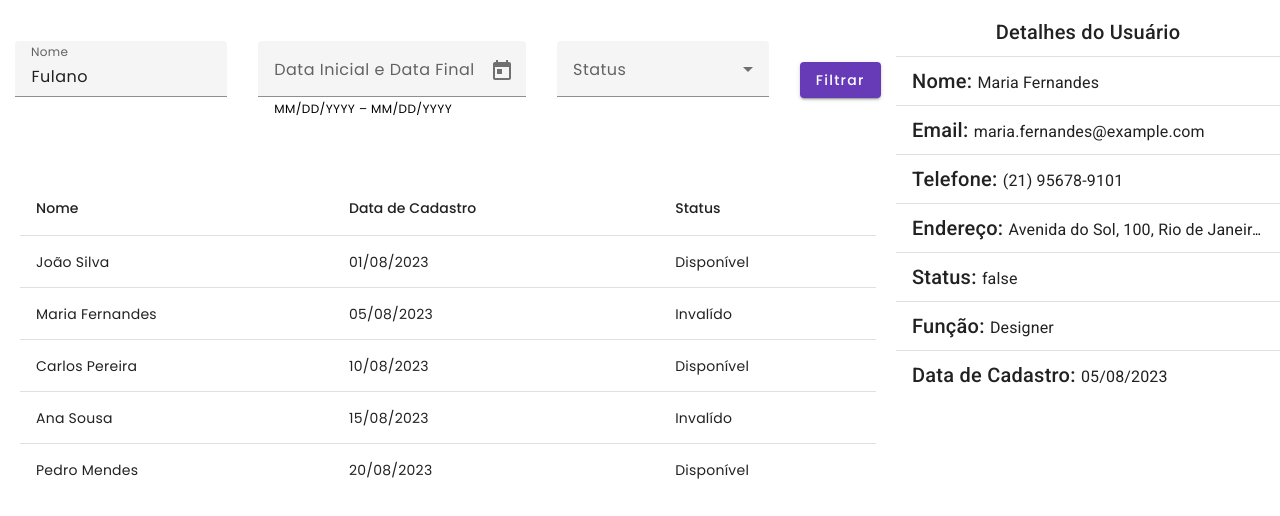
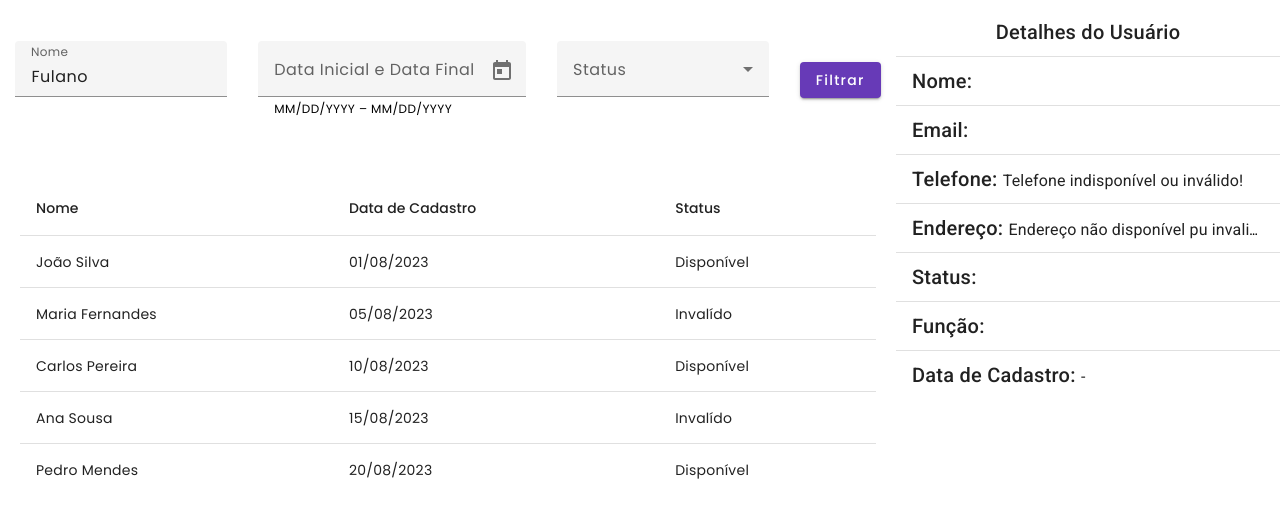
Before and after one commit to Isaquesantos7/list-users, an Angular app: page / in a window 1280 px wide. Shown: the top 516 px of the page. Built offline with nearby package versions, Linux system fonts and the light colour scheme.

Commit message:
feat: Passing data between components with event emitting

```diff
--- a/src/app/app.component.html
+++ b/src/app/app.component.html
@@ -6,11 +6,13 @@
         </div>
         <div class="main-left-div">
             <!--Conteúdo da div esquerda (80% de altura)-->
-            <app-users-list></app-users-list>
+            <app-users-list (userSelected)="onUserSelected($event)"></app-users-list>
         </div>
     </div>
     <div class="right-div">
         <!--Conteúdo da div direita-->
-        <app-user-details [userData]="user[1]"></app-user-details>
+        <app-user-details
+            [userData]="userSelected"
+        ></app-user-details>
     </div>
 </div>
--- a/src/app/app.component.ts
+++ b/src/app/app.component.ts
@@ -8,5 +8,10 @@ import { usersList } from './data/user-list';
   styleUrl: './app.component.scss'
 })
 export class AppComponent {
-  protected user: IUser[] = usersList;
+  protected userSelected: IUser = {} as IUser;
+
+  public onUserSelected(user: IUser): void {
+
+    this.userSelected = user;
+  }
 }
--- a/src/app/components/users-list/users-list.component.ts
+++ b/src/app/components/users-list/users-list.component.ts
@@ -1,4 +1,4 @@
-import { Component } from '@angular/core';
+import { Component, EventEmitter, Output } from '@angular/core';
 import { IUser } from '../../interfaces/user/user';
 import { usersList } from '../../data/user-list';
 
@@ -13,7 +13,9 @@ export class UsersListComponent {
   protected displayedColumns: string[] = ['nome', 'date', 'status'];
   protected dataSource = this.userList;
 
+  @Output('userSelected') userSelectedEmitt: EventEmitter<IUser> = new EventEmitter<IUser>();
+
   public onUserSelected(user: IUser) {
-    console.log(user);
+    this.userSelectedEmitt.emit(user);
   }
 }
```
